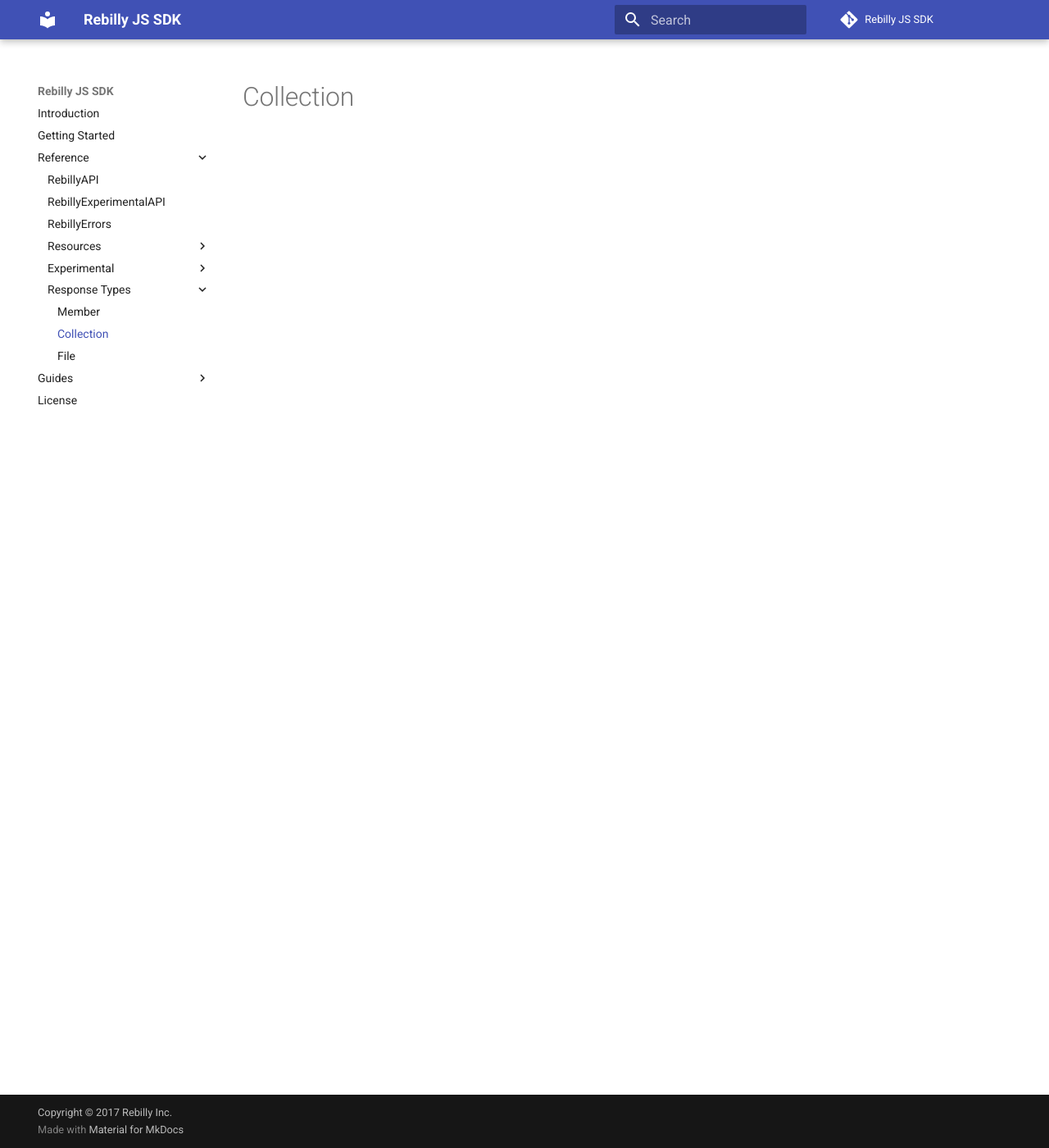
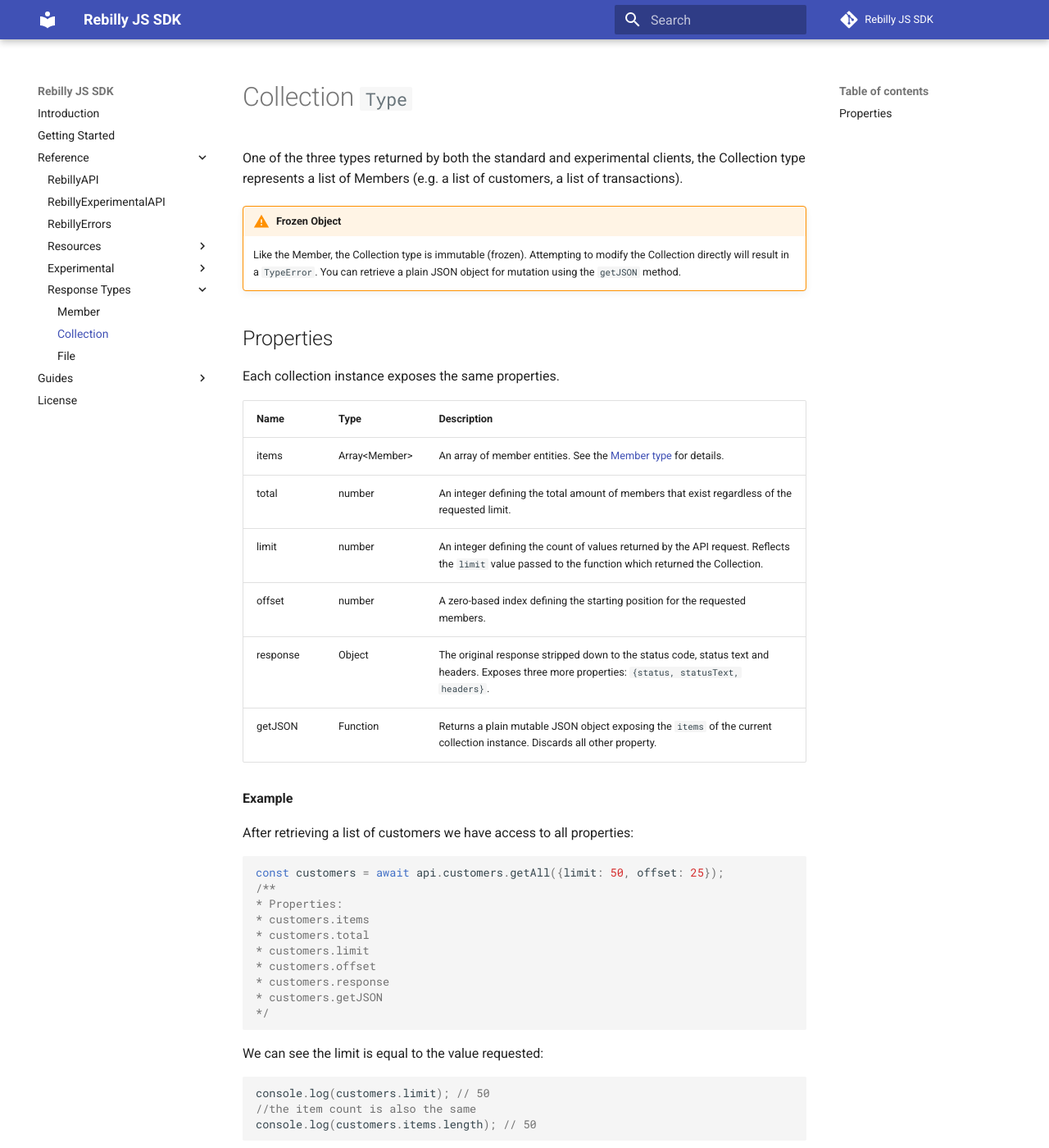
Before and after one commit to Rebilly/rebilly-js-sdk, an MkDocs documentation site: the page built from docs/reference/types/collection.md, in a window 1280 px wide and 1400 px high. Shown: the whole window at 82% size. Built offline with MkDocs 1.6.1 and Material for MkDocs 9.7.7, drawn with Linux system fonts in a browser that asks for light colours; comment, search, counter and statistics services are not loaded; old or Windows-style settings are respelled for this version of MkDocs; some of the changed text lies outside the part shown.

Commit message:
Finalize collection and member documentation

````diff
--- a/docs/reference/types/collection.md
+++ b/docs/reference/types/collection.md
@@ -1 +1,63 @@
-# Collection
+# Collection <small>`Type`</small>
+
+One of the three types returned by both the standard and experimental clients, the Collection type represents a list of Members (e.g. a list of customers, a list of transactions).
+
+!!! warning "Frozen Object"
+    Like the Member, the Collection type is immutable (frozen). Attempting to modify the Collection directly will result in a `TypeError`. You can retrieve a plain JSON object for mutation using the `getJSON` method.
+
+## Properties
+Each collection instance exposes the same properties.
+
+| Name | Type | Description |
+| ---- | ---- | ----------- |
+| items | Array&lt;Member&gt; | An array of member entities. See the [Member type][goto-member] for details. |
+| total | number | An integer defining the total amount of members that exist regardless of the requested limit. |
+| limit | number | An integer defining the count of values returned by the API request. Reflects the `limit` value passed to the function which returned the Collection. |
+| offset | number | A zero-based index defining the starting position for the requested members. |
+| response | Object | The original response stripped down to the status code, status text and headers. Exposes three more properties: `{status, statusText, headers}`. |
+| getJSON | Function | Returns a plain mutable JSON object exposing the `items` of the current collection instance. Discards all other property. |
+
+**Example**
+
+After retrieving a list of customers we have access to all properties:
+```js
+const customers = await api.customers.getAll({limit: 50, offset: 25});
+/**
+* Properties:
+* customers.items
+* customers.total
+* customers.limit
+* customers.offset
+* customers.response
+* customers.getJSON
+*/
+```
+
+We can see the limit is equal to the value requested:
+```js
+console.log(customers.limit); // 50
+//the item count is also the same
+console.log(customers.items.length); // 50
+```
+
+And check the response's status code:
+```js
+console.log(customers.response.status);
+```
+
+We can loop through the customers and check their ID:
+```js
+//each `customer` is a Member instance with fields
+customers.items.forEach(customer => console.log(customer.fields.id))
+```
+
+Or get the plain JSON object and modify it:
+```js
+const mutableList = customers.getJSON();
+mutableList.newProperty = true;
+
+// only the `items` property are still available
+console.log(mutableList.items.length); // 50
+```
+
+[goto-member]: ./member
````
Also changed, not shown: docs/reference/types/member.md (+47 -1 lines).
